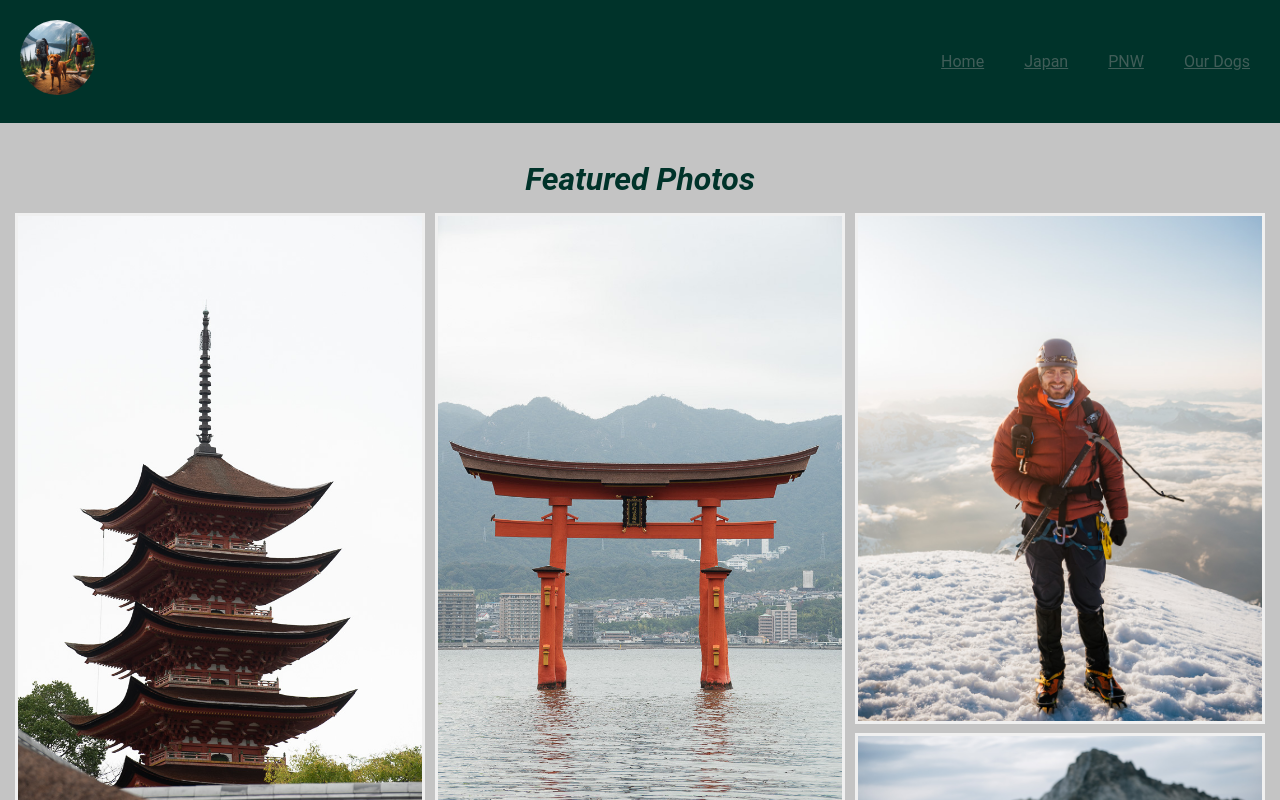
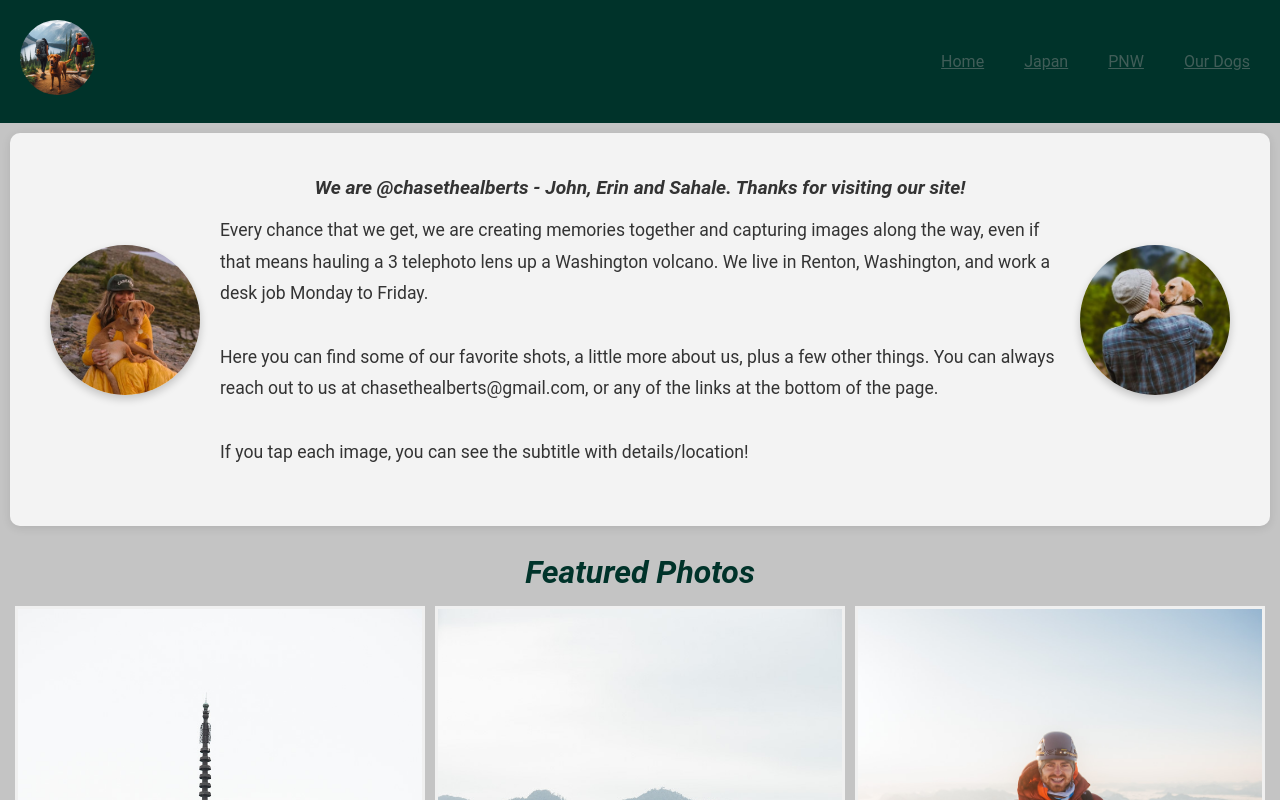
Before and after one commit to johnmalbert/chasethealberts, a React (Create React App) app: page / in a window 1280 px wide. Shown: the top 800 px of the page. Built offline with nearby package versions, Linux system fonts and the light colour scheme.

Commit message:
homepage updates

```diff
--- a/src/PhotoSection.css
+++ b/src/PhotoSection.css
@@ -151,6 +151,12 @@
     }
 }
 
+.centered-intro {
+    text-align: center; /* Center the first line */
+    font-size: 1.2rem;  /* Slightly increase font size for emphasis */
+    margin-bottom: 10px; /* Add some space below */
+}
+
 h1 {
     text-align: center;
     margin-bottom: 20px;
--- a/src/VideoSection.css
+++ b/src/VideoSection.css
@@ -1,12 +1,10 @@
 .video-wrapper {
     position: relative;
-    padding-bottom: 56.25%;
-    /* 16:9 aspect ratio (9/16 = 0.5625) */
+    padding-bottom: 56.25%; /* 16:9 aspect ratio */
     height: 0;
     overflow: hidden;
+    background: #000;
     max-width: 100%;
-    background: #000;
-    /* Optional: black background for better visual during load */
 }
 
 .video-wrapper iframe {
@@ -16,3 +14,21 @@
     width: 100%;
     height: 100%;
 }
+
+/* For desktop - limit the width and height to ensure proportional size */
+@media (min-width: 1024px) {
+    .video-wrapper {
+        max-width: 800px; /* Limit the width on larger screens */
+        height: 0;
+        padding-bottom: 45%; /* Adjust to reduce the height slightly */
+        margin: 0 auto;   /* Center the video */
+    }
+}
+
+/* Full width for smaller screens while retaining the aspect ratio */
+@media (max-width: 1024px) {
+    .video-wrapper {
+        max-width: 100%;
+        padding-bottom: 56.25%; /* Maintain 16:9 ratio */
+    }
+}
--- a/src/pages/Home.js
+++ b/src/pages/Home.js
@@ -1,6 +1,5 @@
 import React, { useEffect, useState } from 'react';
 import PhotoSection from '../components/PhotoSection';
-import VideoSection from '../components/VideoSection';
 import useScrollAnimation from '../hooks/useScrollAnimation';
 import '../Home.css'; // Import styles for the page
 
@@ -39,13 +38,33 @@ const Home = () => {
     setFeaturedPhotos(shuffledPhotos);
   }, []);
 
-  const featuredVideoUrl = "https://www.youtube.com/embed/3Vvt5zx1STE?si=WC0URVTEDOVhaJ00";
-
   // Trigger scroll animations
   useScrollAnimation();
 
   return (
     <div className="home-container">
+      <div className="lessons-section">
+        <div className="dog-images-container">
+          <img src="/images/sahale.jpg" alt="Sahale" className="dog-image" />
+          <p>
+            <div className="centered-intro">
+              <b><i>We are @chasethealberts - John, Erin and Sahale. Thanks for visiting our site!</i></b>
+            </div>
+
+            Every chance that we get, we are creating memories together and capturing images along the way,
+            even if that means hauling a 3 telephoto lens up a Washington volcano.
+            We live in Renton, Washington, and work a desk job Monday to Friday.
+            <br />
+            <br />
+            Here you can find some of our favorite shots, a little more about us, plus a few other things.
+            You can always reach out to us at chasethealberts@gmail.com, or any of the links at the bottom of the page.
+            <br />
+            <br />
+            If you tap each image, you can see the subtitle with details/location!
+          </p>
+          <img src="/images/vesper.jpg" alt="Vesper" className="dog-image" />
+        </div>
+      </div>
       {/* Featured Photos Section */}
       <section className="featured-photos">
         <h2>Featured Photos</h2>
@@ -55,7 +74,7 @@ const Home = () => {
       {/* Featured Video Section */}
       <section className="featured-video">
         <h2>Featured Hiking Vlog</h2>
-        <VideoSection videoUrl={featuredVideoUrl} />
+        <iframe width="560" height="315" src="https://www.youtube.com/embed/3Vvt5zx1STE?si=JDdBU_hscL90U6hs" title="YouTube video player" frameborder="0" allow="accelerometer; autoplay; clipboard-write; encrypted-media; gyroscope; picture-in-picture; web-share" referrerpolicy="strict-origin-when-cross-origin" allowfullscreen></iframe>
       </section>
 
     {/* About Us Section */}
@@ -68,9 +87,9 @@ const Home = () => {
           className="about-us-logo"
         />
         <p>
-          We're the Alberts, a couple passionate about travel, backpacking, and mountaineering.
           We have found that sometimes the only way to recharge is to step away and unplug in the mountains,
-          and these images attempt to capture that feeling.
+          and these images attempt to capture that feeling. If you'd like to request full-resolution images,
+          send an email to chasethealberts@gmail.com!
         </p>
         <img
           src="/images/profile.jpg" // Add your image source here
```
